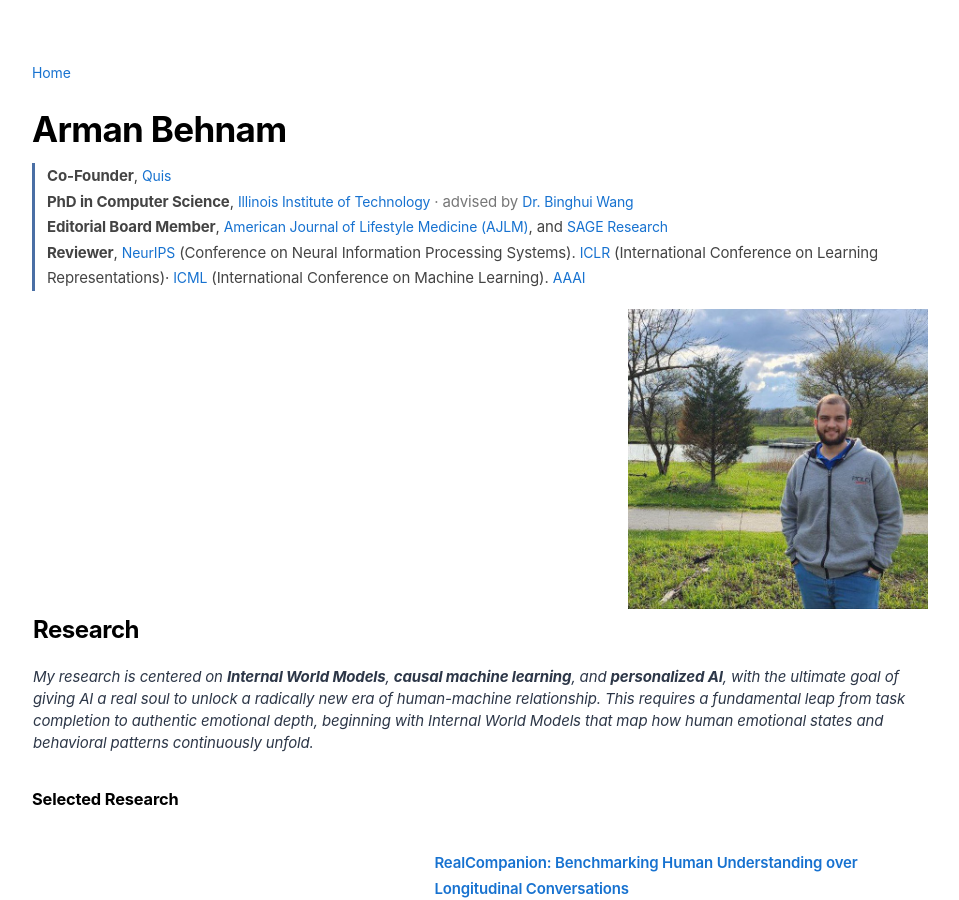
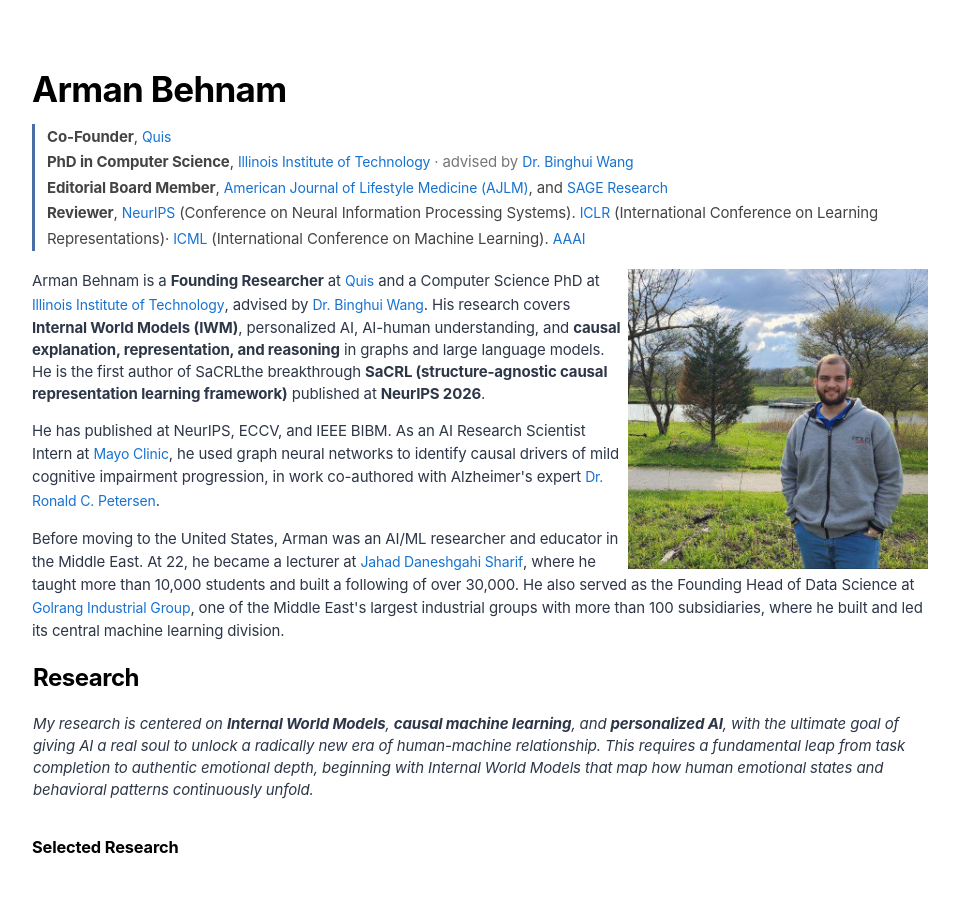
Before and after one commit to ArmanBehnam/ArmanBehnam.github.io, a Jekyll site: the page built from index.html, in a window 1280 px wide and 900 px high. Shown: the whole window, without its empty margins (160-1119 px from the left). Built offline with Jekyll 4.4.1, drawn with Linux system fonts in a browser that asks for light colours.

Commit message:
Remove nav menu, tidy positions

```diff
--- a/_layouts/default.html
+++ b/_layouts/default.html
@@ -15,17 +15,17 @@
 			<link rel="stylesheet" type="text/css" href="/css/main.css">
 		</head>
 		<body>
-			<nav>
-				<ul>
-					<li><a href="/">Home</a></li>
-<!--					<li><a href="/About/">About</a></li>-->
-<!--					<li><a href="/Job/">Job</a></li>-->
-<!--					<li><a href="/Academic/">Academic</a></li>-->
-<!--					<li><a href="/Programming/">Programming</a></li>-->
-<!--					<li><a href="/Education/">Education</a></li>-->
-<!--					<li><a href="/Licenses/">Licenses</a></li>-->
-				</ul>
-				</nav>
+<!--			<nav>-->
+<!--				<ul>-->
+<!--					<li><a href="/">Home</a></li>-->
+<!--&lt;!&ndash;					<li><a href="/About/">About</a></li>&ndash;&gt;-->
+<!--&lt;!&ndash;					<li><a href="/Job/">Job</a></li>&ndash;&gt;-->
+<!--&lt;!&ndash;					<li><a href="/Academic/">Academic</a></li>&ndash;&gt;-->
+<!--&lt;!&ndash;					<li><a href="/Programming/">Programming</a></li>&ndash;&gt;-->
+<!--&lt;!&ndash;					<li><a href="/Education/">Education</a></li>&ndash;&gt;-->
+<!--&lt;!&ndash;					<li><a href="/Licenses/">Licenses</a></li>&ndash;&gt;-->
+<!--				</ul>-->
+<!--				</nav>-->
 			<div class="container">
 
 			{{ content }}
--- a/index.html
+++ b/index.html
@@ -29,6 +29,20 @@ title: Arman Behnam's website
 <img src="images/photo_2023-04-30_13-46-43.jpg" style="float:right;" width="300px">
 
 
+<p>Arman Behnam is a <b>Founding Researcher</b> at <a href="https://quis.ai/">Quis</a> and a Computer Science PhD
+	at <a href="https://www.iit.edu/">Illinois Institute of Technology</a>, advised by
+	<a href="http://wangbinghui.net/">Dr. Binghui Wang</a>.
+His research covers <b>Internal World Models (IWM)</b>, personalized AI, AI-human understanding,
+	and <b>causal explanation, representation, and reasoning</b> in graphs and large language models.
+He is the first author of SaCRLthe breakthrough <b>SaCRL (structure-agnostic causal representation learning framework)</b>
+	published at <b>NeurIPS 2026</b>.</p>
+
+<p>He has published at NeurIPS, ECCV, and IEEE BIBM.
+As an AI Research Scientist Intern at <a href="https://www.mayoclinic.org/">Mayo Clinic</a>, he used graph neural networks to identify causal drivers of mild cognitive impairment progression, in work co-authored with Alzheimer's expert <a href="https://www.mayo.edu/research/faculty/petersen-ronald-c-m-d-ph-d/bio-00078363">Dr. Ronald C. Petersen</a>.</p>
+
+<p>Before moving to the United States, Arman was an AI/ML researcher and educator in the Middle East.
+At 22, he became a lecturer at <a href="https://www.linkedin.com/company/jahad-daneshgahi-sharif">Jahad Daneshgahi Sharif</a>, where he taught more than 10,000 students and built a following of over 30,000.
+He also served as the Founding Head of Data Science at <a href="https://en.golrang.com/">Golrang Industrial Group</a>, one of the Middle East's largest industrial groups with more than 100 subsidiaries, where he built and led its central machine learning division.</p>
 
     <table style="width:100%;border:0px;border-spacing:0px;border-collapse:separate;margin-right:auto;margin-left:auto;"><tbody>
           <tr>
```
